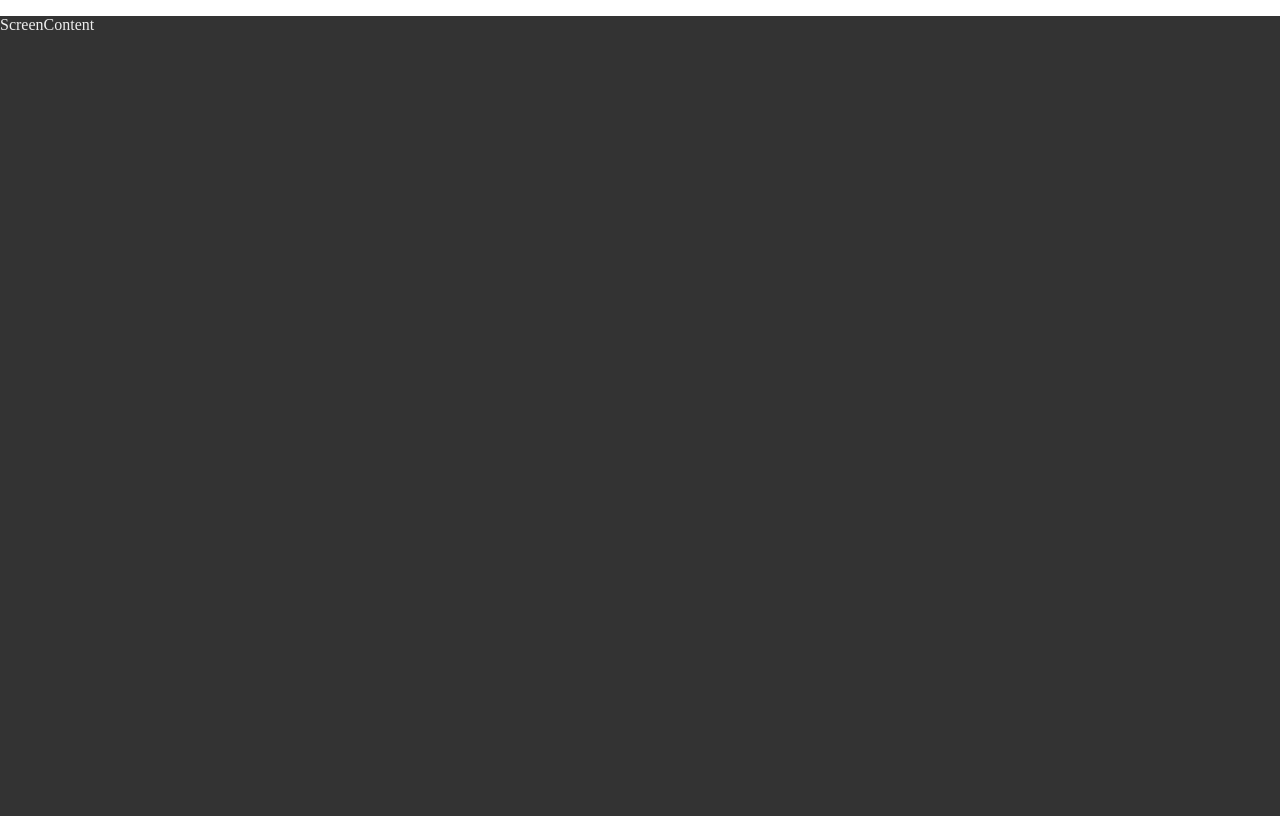
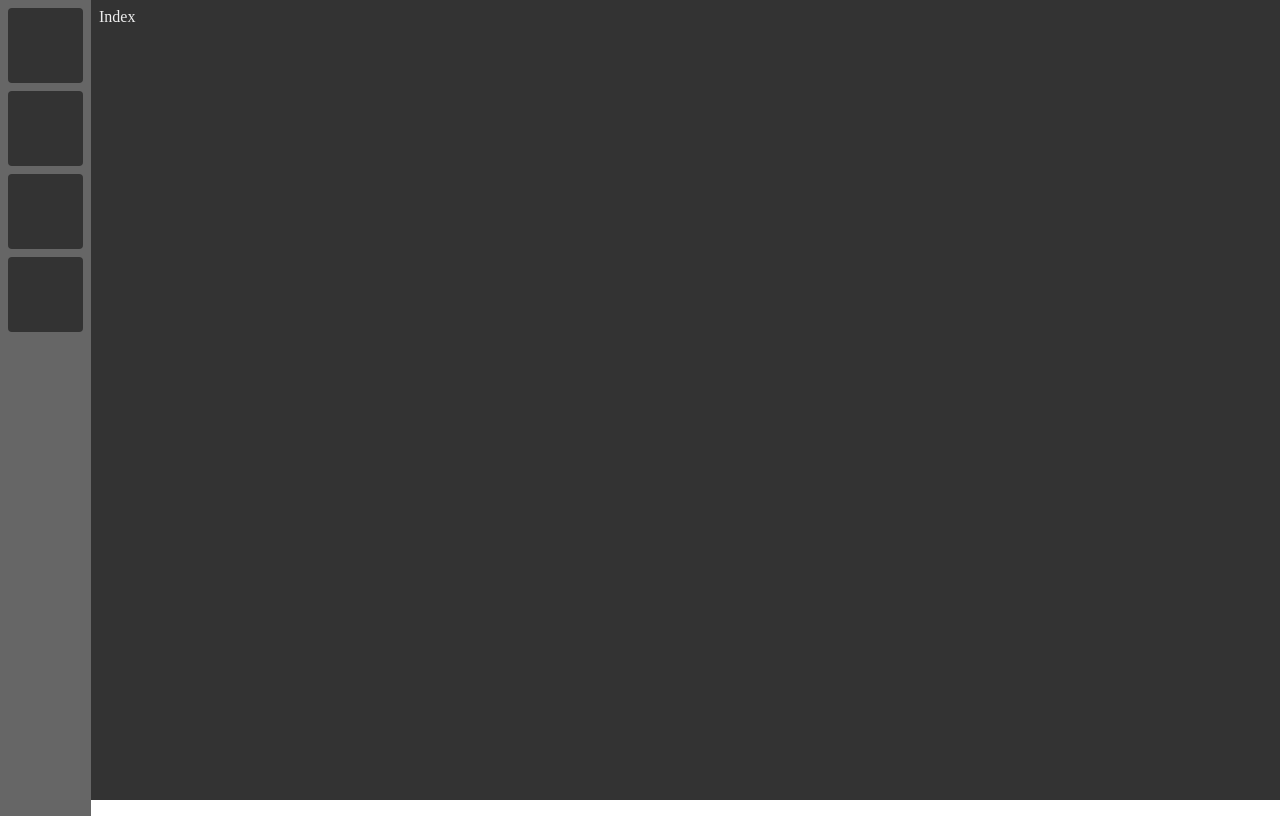
Before and after one commit to bearbytes/scaper-app, a Next.js app: page / in a window 1280 px wide. Built offline with nearby package versions, Linux system fonts and the light colour scheme.

Commit message:
Buttons and Stuff

```diff
--- a/package.json
+++ b/package.json
@@ -15,6 +15,7 @@
     "react-dom": "17.0.1"
   },
   "devDependencies": {
-    "@emotion/babel-plugin": "11.0.0"
+    "@emotion/babel-plugin": "11.0.0",
+    "prettier": "^2.2.1"
   }
 }
--- a/src/components/Box.tsx
+++ b/src/components/Box.tsx
@@ -1,6 +1,6 @@
 import { css, SerializedStyles } from '@emotion/react'
 import { ReactNode } from 'react'
-import { Color, Spacing, TextColor, theme } from '../theme'
+import { BorderRadius, Color, Spacing, TextColor, theme } from '../theme'
 
 export type BoxProps = {
   children?: ReactNode
@@ -22,6 +22,10 @@ export type BoxProps = {
 
   width?: number | string
   height?: number | string
+
+  borderRadius?: BorderRadius
+
+  onPress?(): void
 }
 
 export function Box(props: BoxProps) {
@@ -44,23 +48,33 @@ export function Box(props: BoxProps) {
 
     width,
     height,
+
+    borderRadius,
+
+    onPress,
   } = props
 
   const boxStyle = css({
-    padding: theme.spacings[pad],
-    paddingLeft: theme.spacings[padLeft ?? padHorizonal],
-    paddingRight: theme.spacings[padRight ?? padHorizonal],
-    paddingTop: theme.spacings[padTop ?? padVertical],
-    paddingBottom: theme.spacings[padBottom ?? padVertical],
+    padding: theme.spacing[pad],
+    paddingLeft: theme.spacing[padLeft ?? padHorizonal],
+    paddingRight: theme.spacing[padRight ?? padHorizonal],
+    paddingTop: theme.spacing[padTop ?? padVertical],
+    paddingBottom: theme.spacing[padBottom ?? padVertical],
 
     flex: typeof flex == 'number' ? flex : flex == true ? 1 : undefined,
 
-    backgroundColor: theme.colors[color],
-    color: theme.textColors[textColor],
+    backgroundColor: theme.color[color],
+    color: theme.textColor[textColor],
 
     width,
     height,
+
+    borderRadius: theme.borderRadius[borderRadius],
   })
 
-  return <div css={[boxStyle, style]}>{children}</div>
+  return (
+    <div css={[boxStyle, style]} onClick={props.onPress}>
+      {children}
+    </div>
+  )
 }
--- /dev/null
+++ b/src/components/Button.tsx
@@ -0,0 +1,14 @@
+import { Box, BoxProps } from './Box'
+import { theme } from '../theme'
+
+export type ButtonProps = BoxProps & {
+  icon?: string
+  text?: string
+
+  disabled?: boolean
+}
+
+export function Button(props: ButtonProps) {
+  const { icon, text, disabled, ...boxProps } = props
+  return <Box {...boxProps} borderRadius="S" />
+}
--- a/src/components/FlexBox.tsx
+++ b/src/components/FlexBox.tsx
@@ -26,12 +26,12 @@ function FlexBox(props: FlexBoxProps) {
     ...boxProps
   } = props
 
-  let horizontal = 'center'
+  let horizontal: string
   if (alignCenter) horizontal = 'center'
   if (alignLeft) horizontal = 'flex-start'
   if (alignRight) horizontal = 'flex-end'
 
-  let vertical = 'center'
+  let vertical: string
   if (alignCenter) vertical = 'center'
   if (alignTop) vertical = 'flex-start'
   if (alignBottom) vertical = 'flex-end'
@@ -46,7 +46,7 @@ function FlexBox(props: FlexBoxProps) {
     justifyContent,
     alignItems,
 
-    gap: theme.spacings[gap],
+    gap: theme.spacing[gap],
   })
 
   return <Box {...boxProps} style={flexBoxStyle} />
--- /dev/null
+++ b/src/components/Label.tsx
@@ -0,0 +1,10 @@
+import { Box, BoxProps } from './Box'
+
+export type LabelProps = BoxProps & {
+  text: string
+}
+
+export function Label(props: LabelProps) {
+  const { text, ...boxProps } = props
+  return <Box {...boxProps}>{props.text}</Box>
+}
--- a/src/components/Screen.tsx
+++ /dev/null
@@ -1,15 +0,0 @@
-import { ReactNode } from 'react'
-import { Box } from './Box'
-
-export function Screen(props: { children: ReactNode }) {
-  return (
-    <Box
-      color={'background'}
-      width={'100vw'}
-      height={'100vh'}
-      textColor={'text'}
-    >
-      {props.children}
-    </Box>
-  )
-}
--- /dev/null
+++ b/src/components/SideBarButton.tsx
@@ -0,0 +1,8 @@
+import { Box } from './Box'
+import { Button } from './Button'
+
+type SideBarButtonProps = {}
+
+export default function SideBarButton(props: SideBarButtonProps) {
+  return <Button width={75} height={75} color="background" borderRadius="M" />
+}
--- a/src/components/index.tsx
+++ b/src/components/index.tsx
@@ -1,4 +1,4 @@
 export * from './Box'
 export * from './FlexBox'
+export * from './Label'
 export * from './Spacer'
-export * from './Screen'
--- a/src/pages/_app.tsx
+++ b/src/pages/_app.tsx
@@ -1,6 +1,7 @@
 import { css, Global } from '@emotion/react'
-import React from 'react'
-import { Screen } from '@components'
+import React, { ReactNode } from 'react'
+import { Box, Column, Row } from '@components'
+import SideBarButton from '../components/SideBarButton'
 
 const globalStyles = css`
   html,
@@ -19,3 +20,30 @@ export default function App({ Component, pageProps }) {
     </>
   )
 }
+
+function Screen(props: { children: ReactNode }) {
+  return (
+    <Row
+      color={'background'}
+      width={'100vw'}
+      height={'100vh'}
+      textColor={'text'}
+    >
+      <SideBar />
+      <Box flex pad={'M'}>
+        {props.children}
+      </Box>
+    </Row>
+  )
+}
+
+function SideBar() {
+  return (
+    <Column color="elevated" height={'100%'} gap="M" pad="M">
+      <SideBarButton />
+      <SideBarButton />
+      <SideBarButton />
+      <SideBarButton />
+    </Column>
+  )
+}
--- a/src/pages/index.tsx
+++ b/src/pages/index.tsx
@@ -1,5 +1,5 @@
-import { Box, Column, Row } from '@components'
+import { Box, Column, Label, Row } from '@components'
 
 export default function Index() {
-  return <p>ScreenContent</p>
+  return <Label text="Index" />
 }
--- a/src/theme/index.ts
+++ b/src/theme/index.ts
@@ -1,16 +1,27 @@
 export const theme = {
-  colors: {
+  color: {
     background: '#333',
+    elevated: '#666',
   },
-  textColors: {
+  textColor: {
     text: '#eee'
   },
-  fontSizes: {
+  fontSize: {
     small: '1em',
     medium: '2em',
     large: '3em',
   },
-  spacings: {
+  spacing: {
+    none: 0,
+    XXS: 1,
+    XS: 2,
+    S: 4,
+    M: 8,
+    L: 16,
+    XL: 32,
+    XXL: 64,
+  },
+  borderRadius: {
     none: 0,
     S: 4,
     M: 8
@@ -18,7 +29,8 @@ export const theme = {
 }
 
 export type Theme = typeof theme
-export type Spacing = 'none' | 'S' | 'M'
-export type Color = keyof Theme['colors']
-export type TextColor = keyof Theme['textColors']
-export type FontSize = keyof Theme['fontSizes']
+export type Spacing = keyof Theme['spacing']
+export type Color = keyof Theme['color']
+export type TextColor = keyof Theme['textColor']
+export type FontSize = keyof Theme['fontSize']
+export type BorderRadius = keyof Theme['borderRadius']
```
Also changed, not shown: 2 other files (tests, documents, lock files or other folders).
